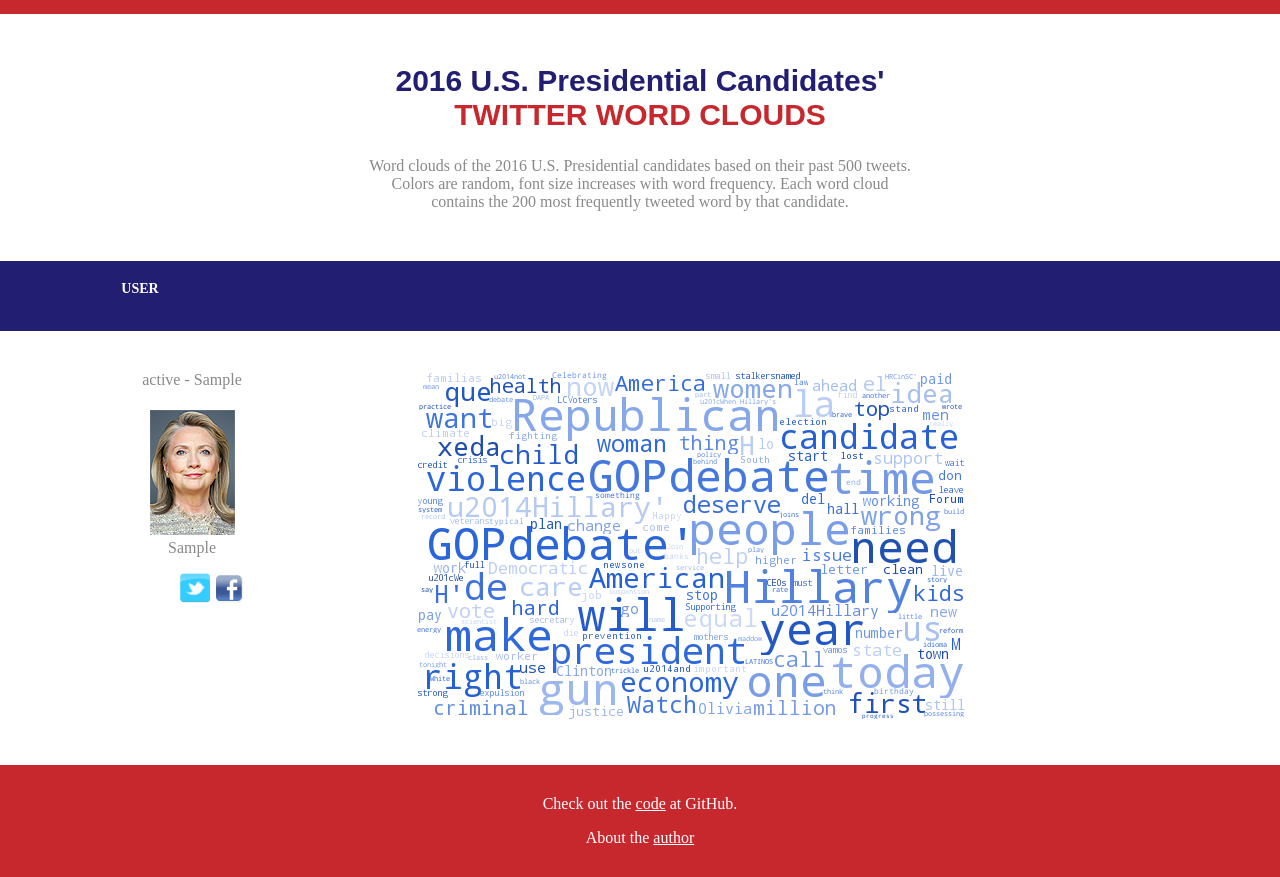
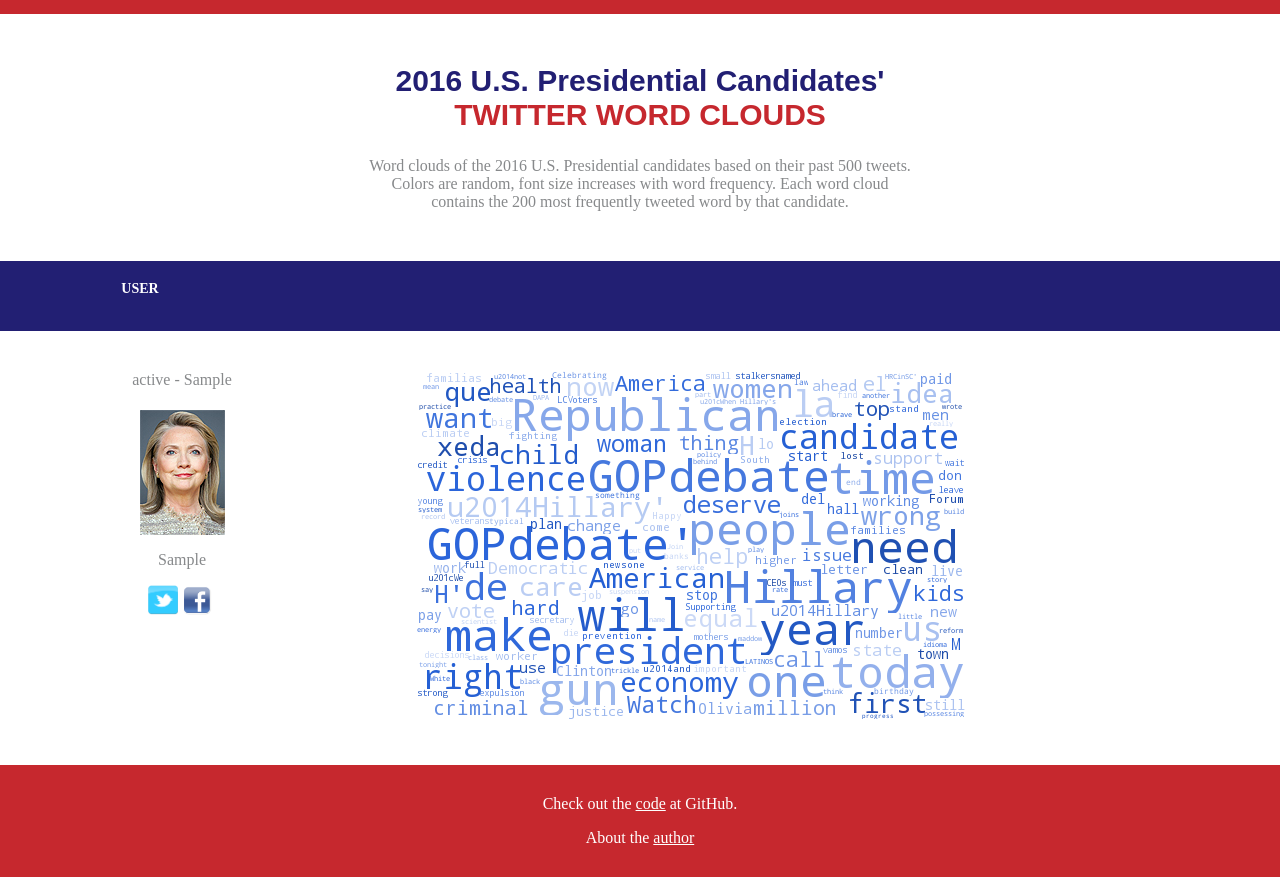
Before and after one commit to abmorton/prezface2016, a Flask app: page / in a window 1280 px wide. Run offline with Flask 2, Linux system fonts and the light colour scheme; tables that the repository leaves empty hold one stand-in row (values such as "Sample post"); parts of the project's set-up code (start-up, migrations or seed data) failed here and were passed over.

Commit message:
adjustments to css to move social media logos on index.html

```diff
--- a/static/min.css
+++ b/static/min.css
@@ -83,7 +83,7 @@ div.candidate_section {
 	}
 
 div.candidate_section:nth-child(odd) {
-	padding: 40px 80px;
+	padding: 40px 70px;
 
 }
 
@@ -98,6 +98,15 @@ div.candidate_section:nth-child(even) {
 
 div.candidate_section:nth-child(even) .candidate {
 	float: right;
+}
+
+ul.social_media {
+	position: relative;
+	left: -22px;
+}
+
+img.candidate_portrait {
+	margin-bottom: 12px;
 }
 
 img.social_media {
--- a/templates/index.html
+++ b/templates/index.html
@@ -14,16 +14,16 @@
 </header>
 <div id="container">
 	{% for c in candidates %}
-	<div class="candidate_section">
+	<div class="candidate_section"><a name="{{c.last_name}}"></a>
 		<div class="candidate">
 		{% if c.party == "Democratic Party" %}
-			<h3 class="dem">{{c.first_name.upper()}} <a name="{{c.last_name}}">{{c.last_name.upper()}}</a></h3>
+			<h3 class="dem">{{c.first_name.upper()}} {{c.last_name.upper()}}</h3>
 		{% endif %}
 		{% if c.party == "Republican Party" %}
-			<h3 class="rep">{{c.first_name.upper()}} <a name="{{c.last_name}}">{{c.last_name.upper()}}</a></h3>
+			<h3 class="rep">{{c.first_name.upper()}} {{c.last_name.upper()}}</h3>
 		{% endif %}
 			 	<h4>{{c.state}} - {{c.party}}</h4>
-			<img src="/static/colorjpgs/{{c.id}}.jpg">
+			<img src="/static/colorjpgs/{{c.id}}.jpg", class="candidate_portrait">
 			<br>
 	 			<a href="http://{{c.campaign_site}}", target="_blank", class="candidate_links">{{c.campaign_site}}</a>
 			<ul class="social_media">
```
